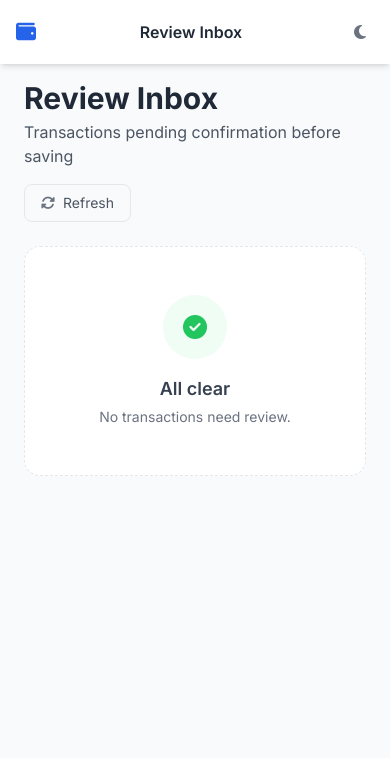
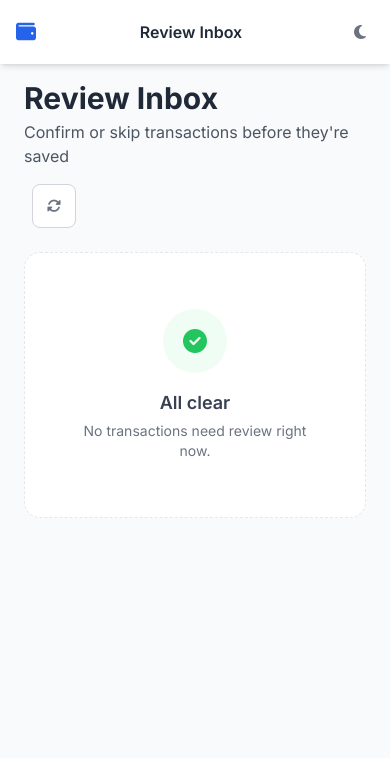
Before and after one commit to thevivotran/carange, a FastAPI app: page /review in a window 390 px wide. Shown: the top 758 px of the page. Run offline with FastAPI, Linux system fonts and the light colour scheme; data comes from the database, SQL or seed files in the repository; data that the repository does not hold is empty; some libraries are stand-ins or nearby versions.

Commit message:
feat(ux): redesign Review Inbox for consistency with Transactions page
- Left border (red/green) signals expense vs income — matches tx list pattern
- Type icon circle (fa-arrow-up/down in colored circle) — identical to tx rows
- Amount format fixed: '+37,000 ₫' with sign prefix and ₫ suffix
- Date grouping separator ('02 Jun 2026') same style as transaction page
- Confidence shown as thin progress bar (green/amber/red) instead of raw %
- Category select restyled as compact pill-select, right-aligned in meta row
- Source badge gains icon (fa-envelope / fa-camera) and border for depth
- Description input uses hover/focus border reveal instead of bottom-border only
- Action row (Confirm/Rule/Skip) replaces floating buttons: full-width divider
  row with icon+label, matching drawer footer button style from tx page
- "Approve all" promoted from text link to solid green button (primary style)
- Refresh button becomes icon-only square button matching export button on tx page
- Slide-out animation on approve/reject (opacity + translateX)

Co-Authored-By: Claude Sonnet 4.6 <noreply@anthropic.com>

```diff
--- a/app/templates/review/index.html
+++ b/app/templates/review/index.html
@@ -1,31 +1,41 @@
 {% extends "base.html" %}
+{% block title %}Review Inbox — Carange{% endblock %}
 
 {% block content %}
 <div class="p-6 pb-28 max-w-5xl mx-auto">
-    <!-- Header -->
+
+  <!-- Header — consistent with Transactions page -->
   <div class="flex flex-col md:flex-row justify-between items-start md:items-center mb-6 gap-4">
     <div>
       <h2 class="text-3xl font-bold text-gray-800">Review Inbox</h2>
-            <p class="text-gray-600 mt-1">Transactions pending confirmation before saving</p>
+      <p class="text-gray-600 mt-1">Confirm or skip transactions before they're saved</p>
     </div>
+    <div class="flex items-center gap-2">
+      <!-- Approve-all rendered by fragment so count is live -->
+      <div id="review-header-actions"></div>
+      <!-- Refresh — icon-button style matching Transactions export button -->
       <button onclick="htmx.trigger('#review-list', 'refresh')"
-                class="flex items-center gap-2 border rounded-lg px-4 py-2 text-sm text-gray-600 hover:bg-gray-50 transition">
-            <i class="fas fa-sync-alt text-gray-500"></i> Refresh
+              title="Refresh inbox"
+              class="w-11 h-11 flex items-center justify-center bg-white border border-gray-300 text-gray-500 rounded-lg hover:bg-gray-50 hover:text-gray-700 transition flex-shrink-0">
+        <i class="fas fa-sync-alt text-sm"></i>
       </button>
+    </div>
   </div>
 
   <!-- Review list (HTMX lazy-load) -->
   <div id="review-list"
        hx-get="/fragments/review/list"
        hx-trigger="load, review-updated from:body, refresh"
+       hx-target="this"
        hx-swap="innerHTML">
-        <div class="flex justify-center py-16 text-gray-400">
+    <div class="flex justify-center py-20 text-gray-400">
       <div class="text-center">
-                <i class="fas fa-spinner fa-spin text-2xl mb-3"></i>
-                <p class="text-sm">Loading...</p>
+        <i class="fas fa-spinner fa-spin text-2xl mb-3 block"></i>
+        <p class="text-sm">Loading inbox…</p>
       </div>
     </div>
   </div>
+
 </div>
 
 <script>
@@ -44,36 +54,37 @@ function approveRow(txId) {
     }).then(r => {
         if (r.ok) {
             row.style.opacity = '0';
-            row.style.transition = 'opacity 0.3s';
+            row.style.transform = 'translateX(8px)';
+            row.style.transition = 'opacity 0.25s, transform 0.25s';
             setTimeout(() => {
                 row.remove();
-                updateCount(-1);
+                _reviewUpdateCount(-1);
                 showToast('Transaction confirmed', 'success');
-            }, 300);
+            }, 250);
         }
     });
 }
 
 function rejectRow(txId) {
-    showConfirm('Skip this transaction?', async function() {
+    showConfirm('Skip this transaction? It will be removed from the inbox.', async function() {
         const r = await fetch('/api/review/' + txId + '/reject', { method: 'POST' });
         if (r.ok) {
             const row = document.getElementById('review-row-' + txId);
             row.style.opacity = '0';
-            row.style.transition = 'opacity 0.3s';
+            row.style.transform = 'translateX(-8px)';
+            row.style.transition = 'opacity 0.25s, transform 0.25s';
             setTimeout(() => {
                 row.remove();
-                updateCount(-1);
+                _reviewUpdateCount(-1);
                 showToast('Transaction skipped', 'warning');
-            }, 300);
+            }, 250);
         }
-    });
+    }, 'Skip', 'bg-red-600 hover:bg-red-700');
 }
 
 async function rememberAsRule(txId) {
     const res = await fetch('/api/review/' + txId + '/rule-prefill');
     const data = await res.json();
-    // Pre-fill the rule create form in the Rules page and navigate to it
     sessionStorage.setItem('rule_prefill', JSON.stringify(data));
     window.location.href = '/rules';
 }
@@ -104,23 +115,39 @@ async function approveAll() {
             });
             if (r.ok) {
                 row.style.opacity = '0';
-                row.style.transition = 'opacity 0.2s';
-                setTimeout(() => row.remove(), 200);
+                row.style.transition = 'opacity 0.15s';
+                setTimeout(() => row.remove(), 150);
                 approved++;
             }
         } catch (_) {}
     }
-    updateCount(-approved);
-    showToast(approved + ' transaction' + (approved !== 1 ? 's' : '') + ' approved', 'success');
+    _reviewUpdateCount(-approved);
+    showToast(approved + ' transaction' + (approved !== 1 ? 's' : '') + ' confirmed', 'success');
 }
 
-function updateCount(delta) {
+function _reviewUpdateCount(delta) {
+    /* Update nav badge */
     const badge = document.getElementById('review-count-badge');
     if (badge) {
         const n = Math.max(0, (parseInt(badge.textContent) || 0) + delta);
         badge.textContent = n;
         badge.closest('[data-review-badge]').classList.toggle('hidden', n === 0);
     }
+    /* Update the inline count pill inside the fragment */
+    const pill = document.getElementById('review-pending-pill');
+    if (pill) {
+        const n = Math.max(0, (parseInt(pill.dataset.count) || 0) + delta);
+        pill.dataset.count = n;
+        const countEl = pill.querySelector('[data-count-label]');
+        if (countEl) countEl.textContent = n + ' transaction' + (n !== 1 ? 's' : '') + ' pending';
+        if (n === 0) {
+            /* All gone — swap to empty state */
+            const list = document.getElementById('review-list');
+            if (list) {
+                htmx.trigger(list, 'refresh');
+            }
+        }
+    }
 }
 </script>
 {% endblock %}
--- a/app/templates/review/list.html
+++ b/app/templates/review/list.html
@@ -1,68 +1,122 @@
 {% if count == 0 %}
-<div class="bg-white rounded-2xl border border-dashed border-gray-200 p-12 text-center">
+<!-- ── Empty state — same pattern as other empty pages ───────────────── -->
+<div class="bg-white rounded-2xl border border-dashed border-gray-200 p-14 text-center">
   <div class="w-16 h-16 bg-green-50 rounded-full flex items-center justify-center mx-auto mb-4">
     <i class="fas fa-check-circle text-2xl text-green-500"></i>
   </div>
   <h3 class="text-lg font-semibold text-gray-700 mb-1">All clear</h3>
-    <p class="text-sm text-gray-500">No transactions need review.</p>
+  <p class="text-sm text-gray-500">No transactions need review right now.</p>
 </div>
+
 {% else %}
-<div class="mb-4 flex items-center justify-between gap-2 flex-wrap">
-    <span class="inline-flex items-center gap-1.5 bg-orange-100 text-orange-700 text-sm font-semibold px-3 py-1 rounded-full">
-        <i class="fas fa-inbox text-xs"></i> {{ count }} transaction{{ '' if count == 1 else 's' }} pending
+
+<!-- ── Toolbar: count pill + approve-all button ──────────────────────── -->
+<div class="flex items-center justify-between gap-3 mb-5">
+  <span id="review-pending-pill" data-count="{{ count }}"
+        class="inline-flex items-center gap-2 bg-orange-50 border border-orange-200 text-orange-700 text-sm font-semibold px-3.5 py-1.5 rounded-full">
+    <i class="fas fa-inbox text-xs"></i>
+    <span data-count-label>{{ count }} transaction{{ '' if count == 1 else 's' }} pending</span>
   </span>
   {% if count > 1 %}
   <button onclick="approveAll()"
-            class="inline-flex items-center gap-1.5 text-sm font-medium text-green-600 hover:text-green-700 hover:underline transition">
+          class="inline-flex items-center gap-2 px-4 py-2 bg-green-500 hover:bg-green-600 text-white text-sm font-medium rounded-lg transition">
     <i class="fas fa-check-double text-xs"></i> Approve all
   </button>
   {% endif %}
 </div>
 
-<div class="space-y-3">
+<!-- ── Transaction cards, grouped by date ────────────────────────────── -->
+{% set ns = namespace(last_date=none) %}
+<div class="space-y-1">
 {% for tx in transactions %}
+
+  {# ── Date separator (same style as Transactions page) ── #}
+  {% if tx.date != ns.last_date %}
+  {% set ns.last_date = tx.date %}
+  {% if not loop.first %}<div class="pt-2"></div>{% endif %}
+  <div class="bg-gray-50 border-y border-gray-100 px-3 py-1.5 -mx-0 rounded-lg mb-1">
+    <span class="text-xs font-semibold text-gray-400 uppercase tracking-widest">
+      {{ tx.date.strftime('%d %b %Y') }}
+    </span>
+  </div>
+  {% endif %}
+
+  {# ── Card — left border signals income (green) vs expense (red) ── #}
   <div id="review-row-{{ tx.id }}"
-     class="bg-white rounded-xl border border-orange-100 shadow-sm hover:shadow-md transition p-4">
-    <div class="flex flex-col md:flex-row md:items-center gap-4">
+       class="bg-white rounded-xl border border-gray-100 shadow-sm hover:shadow-md transition-shadow
+              {% if tx.type.value == 'income' %}border-l-4 border-l-green-400{% else %}border-l-4 border-l-red-400{% endif %}">
 
-        <!-- Date + source badge -->
-        <div class="flex-shrink-0 text-center min-w-[80px]">
-            <div class="text-xs text-gray-400 uppercase tracking-wide">{{ tx.date.strftime('%d/%m') }}</div>
-            <div class="text-xs mt-1">
-                {% if tx.source == 'email' %}
-                <span class="bg-blue-50 text-blue-600 px-2 py-0.5 rounded-full font-medium">Email</span>
-                {% elif tx.source == 'ocr' %}
-                <span class="bg-purple-50 text-purple-600 px-2 py-0.5 rounded-full font-medium">OCR</span>
-                {% else %}
-                <span class="bg-gray-50 text-gray-500 px-2 py-0.5 rounded-full font-medium">{{ tx.source }}</span>
-                {% endif %}
-            </div>
-            {% if tx.confidence_score is not none %}
-            <div class="text-xs text-gray-400 mt-1">{{ (tx.confidence_score * 100)|int }}% confidence</div>
-            {% endif %}
+    <!-- TOP ROW: icon · description · amount -->
+    <div class="flex items-start gap-3 px-4 pt-4 pb-3">
+
+      <!-- Type icon circle — identical pattern to transaction list -->
+      <div class="flex-shrink-0 w-8 h-8 rounded-full flex items-center justify-center mt-0.5
+                  {% if tx.type.value == 'income' %}bg-green-100{% else %}bg-red-100{% endif %}">
+        <i class="fas text-xs
+                  {% if tx.type.value == 'income' %}fa-arrow-down text-green-600{% else %}fa-arrow-up text-red-500{% endif %}"></i>
       </div>
 
-        <!-- Description (editable) -->
+      <!-- Description — editable inline input, styled to feel like a field -->
       <div class="flex-1 min-w-0">
         <input type="text"
-                   class="desc-input w-full border-0 border-b border-gray-200 focus:border-primary focus:ring-0 text-sm text-gray-800 bg-transparent py-1 truncate"
+               class="desc-input w-full text-sm font-medium text-gray-800 bg-transparent
+                      border border-transparent rounded-lg px-2 py-1 -ml-2
+                      hover:border-gray-200 hover:bg-gray-50
+                      focus:border-primary focus:bg-white focus:ring-2 focus:ring-primary/20 focus:outline-none
+                      transition placeholder:text-gray-400"
                value="{{ tx.description or '' }}"
                data-original="{{ tx.description or '' }}"
-                   placeholder="Transaction description">
+               placeholder="Add description…">
       </div>
 
-        <!-- Amount -->
-        <div class="flex-shrink-0 text-right min-w-[110px]">
-            {% if tx.type.value == 'expense' %}
-            <span class="text-red-600 font-semibold text-base">-₫{{ "{:,.0f}".format(tx.amount) }}</span>
-            {% else %}
-            <span class="text-green-600 font-semibold text-base">+₫{{ "{:,.0f}".format(tx.amount) }}</span>
-            {% endif %}
+      <!-- Amount — consistent with transaction list (+/- prefix, ₫ suffix) -->
+      <div class="flex-shrink-0 text-right">
+        <span class="text-sm font-bold whitespace-nowrap
+                     {% if tx.type.value == 'income' %}text-green-600{% else %}text-red-600{% endif %}">
+          {{ '+' if tx.type.value == 'income' else '-' }}{{ "{:,.0f}".format(tx.amount) }} ₫
+        </span>
+      </div>
     </div>
 
-        <!-- Category selector -->
-        <div class="flex-shrink-0 min-w-[160px]">
-            <select class="cat-select w-full border rounded-lg px-3 py-2 text-sm focus:ring-2 focus:ring-primary bg-white">
+    <!-- META ROW: date · source · confidence · category -->
+    <div class="flex flex-wrap items-center gap-2 px-4 pb-3">
+
+      <!-- Source badge -->
+      {% if tx.source == 'email' %}
+      <span class="inline-flex items-center gap-1 text-xs bg-blue-50 text-blue-600 border border-blue-100 px-2 py-0.5 rounded-full font-medium">
+        <i class="fas fa-envelope text-[10px]"></i> Email
+      </span>
+      {% elif tx.source in ['timo', 'uob', 'liobank', 'shopee', 'grab', 'ocr'] %}
+      <span class="inline-flex items-center gap-1 text-xs bg-purple-50 text-purple-600 border border-purple-100 px-2 py-0.5 rounded-full font-medium">
+        <i class="fas fa-camera text-[10px]"></i> OCR
+        {% if tx.source != 'ocr' %}&middot; {{ tx.source | title }}{% endif %}
+      </span>
+      {% else %}
+      <span class="inline-flex items-center gap-1 text-xs bg-gray-100 text-gray-500 px-2 py-0.5 rounded-full font-medium">
+        {{ tx.source or 'Manual' }}
+      </span>
+      {% endif %}
+
+      <!-- Confidence bar — visual instead of raw % text -->
+      {% if tx.confidence_score is not none %}
+      {% set conf = (tx.confidence_score * 100) | int %}
+      {% set conf_color = 'bg-green-400' if conf >= 80 else ('bg-amber-400' if conf >= 50 else 'bg-red-400') %}
+      <div class="flex items-center gap-1.5" title="{{ conf }}% confidence">
+        <div class="w-16 h-1.5 bg-gray-100 rounded-full overflow-hidden">
+          <div class="h-full rounded-full {{ conf_color }}" style="width: {{ conf }}%"></div>
+        </div>
+        <span class="text-xs text-gray-400">{{ conf }}%</span>
+      </div>
+      {% endif %}
+
+      <!-- Spacer pushes category to right on wider screens -->
+      <div class="flex-1"></div>
+
+      <!-- Category selector — styled as a compact select -->
+      <select class="cat-select text-xs border border-gray-200 rounded-lg px-2.5 py-1.5
+                     bg-white text-gray-700 font-medium
+                     focus:ring-2 focus:ring-primary focus:border-primary focus:outline-none
+                     hover:border-gray-300 transition cursor-pointer">
         {% for cat in categories %}
         {% if cat.type == tx.type %}
         <option value="{{ cat.id }}" {% if cat.id == tx.category_id %}selected{% endif %}>
@@ -73,25 +127,45 @@
       </select>
     </div>
 
-        <!-- Actions -->
-        <div class="flex-shrink-0 flex items-center gap-2">
+    <!-- ACTION ROW — full-width divider + 3 buttons, style matches drawer footer -->
+    <div class="border-t border-gray-100 flex items-center">
+
+      <!-- Approve — primary action, leftmost, widest -->
       <button onclick="approveRow({{ tx.id }})"
-                    class="bg-green-500 hover:bg-green-600 text-white px-4 py-2 rounded-lg text-sm font-medium transition flex items-center gap-1.5">
-                <i class="fas fa-check text-xs"></i> Approve
+              class="flex-1 flex items-center justify-center gap-2 px-4 py-2.5
+                     text-sm font-semibold text-green-700 bg-white
+                     hover:bg-green-50 active:bg-green-100
+                     rounded-bl-xl transition">
+        <i class="fas fa-check text-xs"></i> Confirm
       </button>
+
+      <div class="w-px h-8 bg-gray-100"></div>
+
+      <!-- Rule — secondary -->
       <button onclick="rememberAsRule({{ tx.id }})"
-                    title="Save as rule"
-                    class="bg-blue-50 hover:bg-blue-100 text-blue-600 px-3 py-2 rounded-lg text-sm transition flex items-center gap-1.5">
-                <i class="fas fa-magic"></i>
+              title="Save pattern as auto-rule"
+              class="flex items-center justify-center gap-2 px-4 py-2.5
+                     text-sm font-medium text-blue-600 bg-white
+                     hover:bg-blue-50 active:bg-blue-100
+                     transition">
+        <i class="fas fa-magic text-xs"></i>
         <span class="hidden sm:inline">Rule</span>
       </button>
+
+      <div class="w-px h-8 bg-gray-100"></div>
+
+      <!-- Reject — danger, rightmost -->
       <button onclick="rejectRow({{ tx.id }})"
-                    title="Skip"
-                    class="bg-red-50 hover:bg-red-100 text-red-500 px-3 py-2 rounded-lg text-sm transition">
-                <i class="fas fa-times"></i>
+              title="Skip this transaction"
+              class="flex items-center justify-center gap-2 px-4 py-2.5
+                     text-sm font-medium text-red-500 bg-white
+                     hover:bg-red-50 active:bg-red-100
+                     rounded-br-xl transition">
+        <i class="fas fa-times text-xs"></i>
+        <span class="hidden sm:inline">Skip</span>
       </button>
     </div>
-    </div>
+
   </div>
 {% endfor %}
 </div>
```
Lines whose indentation alone changed are shown as unchanged.
